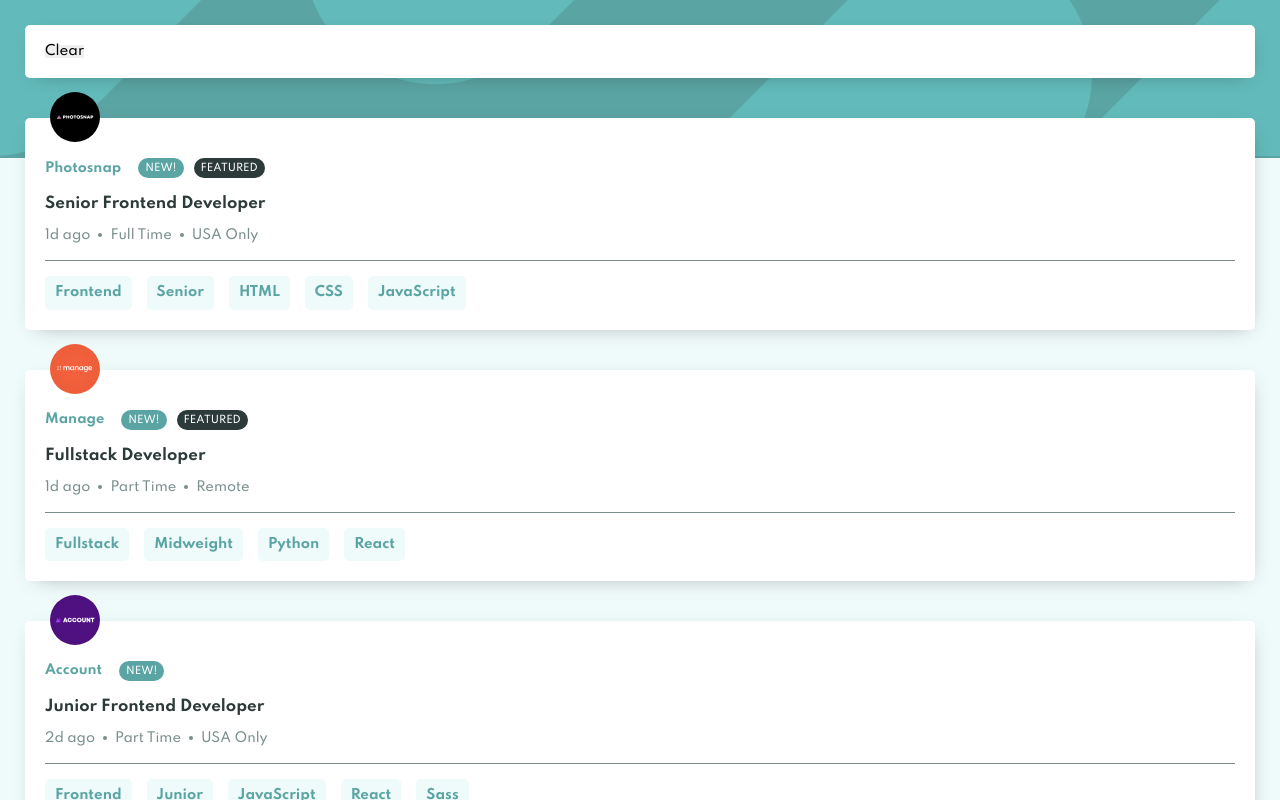
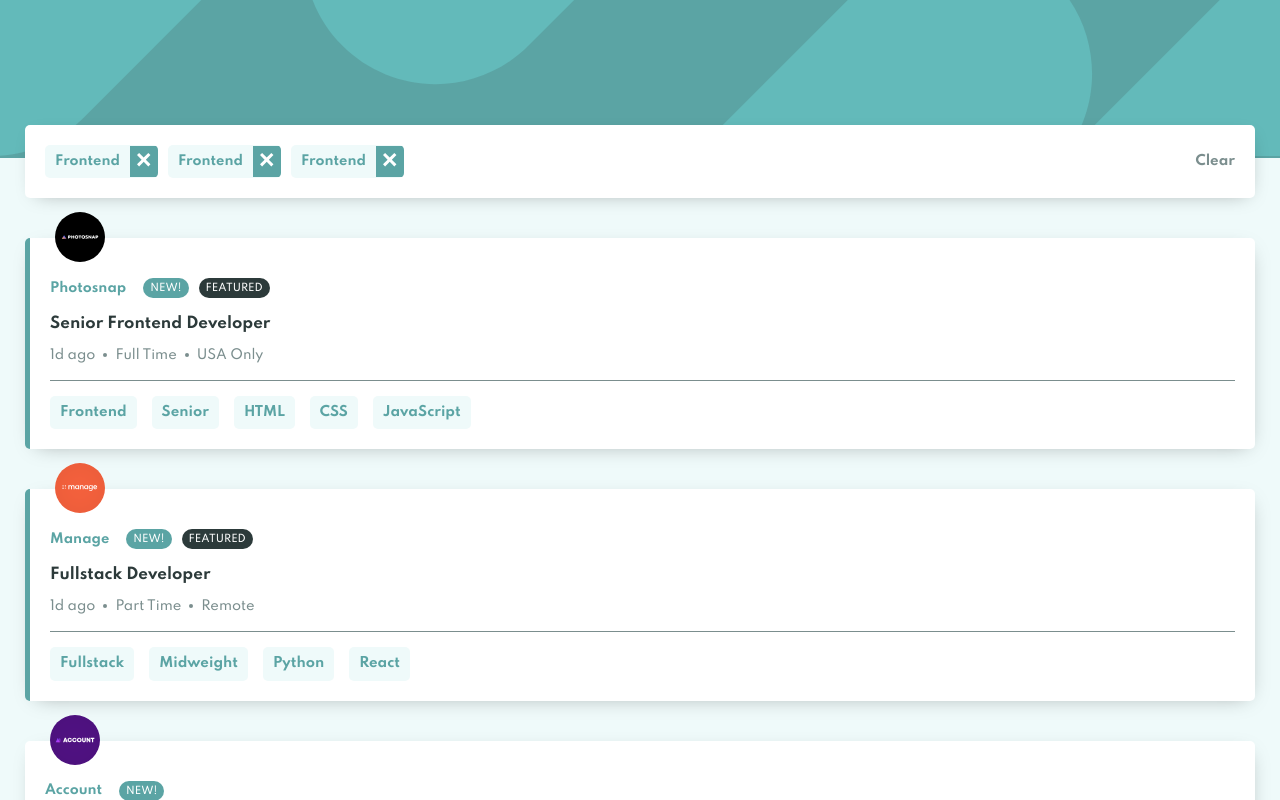
Before and after one commit to MarcoCarpo/Frontend-Mentor---Job-listings-with-filtering-Challenge, a React (Create React App) app: page / in a window 1280 px wide. Shown: the top 800 px of the page. Built offline with nearby package versions, Linux system fonts and the light colour scheme.

Commit message:
style hover

```diff
--- a/src/components/FilterJobs.js
+++ b/src/components/FilterJobs.js
@@ -1,8 +1,12 @@
+import Tablet from "./Tablet";
+
 const FilterJobs = () => {
   return (
     <article className="filter-jobs">
       <div className="filter-jobs__tablets">
-        {/* Tablet components here... */}
+        <Tablet />
+        <Tablet />
+        <Tablet />
       </div>
       <button className="filter-jobs__clear">Clear</button>
     </article>
--- a/src/components/Job.js
+++ b/src/components/Job.js
@@ -8,7 +8,9 @@ const Job = ({
   logo,
 }) => {
   return (
-    <article className="job">
+    <article
+      className={`job ${newJob && featured ? "job__highlighted" : null}`}
+    >
       <div className="job__image-container">
         <img src={logo} alt={`${company} logo`} />
       </div>
--- /dev/null
+++ b/src/components/Tablet.js
@@ -0,0 +1,15 @@
+import React from "react";
+import { ReactComponent as Remove } from "../assets/images/icon-remove.svg";
+
+const Tablet = () => {
+  return (
+    <span className="tablet">
+      <p className="tablet__name">Frontend</p>
+      <button className="tablet__delete">
+        <Remove />
+      </button>
+    </span>
+  );
+};
+
+export default Tablet;
--- a/src/scss/2-containers/_app.scss
+++ b/src/scss/2-containers/_app.scss
@@ -18,6 +18,7 @@
 
   &__content {
     padding: $appPadding;
+    padding-top: 12.5rem;
     z-index: 1;
     position: relative;
   }
--- a/src/scss/3-components/_3-components-index.scss
+++ b/src/scss/3-components/_3-components-index.scss
@@ -1,2 +1,3 @@
 @import "./filter-jobs";
 @import "./job";
+@import "./tablet";
--- a/src/scss/3-components/_filter-jobs.scss
+++ b/src/scss/3-components/_filter-jobs.scss
@@ -2,4 +2,21 @@
   background: map-get($map: $colors, $key: white);
   padding: $containerPadding;
   @include shadow-border-container();
-};
+  @include flex(space-between, center);
+
+  &__tablets {
+    display: flex;
+    flex-wrap: wrap;
+    gap: 1rem;
+  }
+
+  &__clear {
+    background: none;
+    font-family: "spartanbold";
+    color: map-get($map: $colors, $key: dark-grayish-cyan);
+
+    &:hover {
+      text-decoration: underline;
+    }
+  }
+}
--- a/src/scss/3-components/_job.scss
+++ b/src/scss/3-components/_job.scss
@@ -7,6 +7,11 @@
   @include shadow-border-container();
   @include flex(initial, initial, column);
   gap: 1.8rem;
+  user-select: none;
+
+  &__highlighted {
+    border-left: 0.5rem solid map-get($map: $colors, $key: primary);
+  }
 
   &__image-container {
     position: absolute;
@@ -51,6 +56,10 @@
     font-family: "spartanbold";
     font-size: 1.5rem;
     color: map-get($map: $colors, $key: very-dark-grayish-cyan);
+
+    &:hover {
+      color: map-get($map: $colors, $key: primary);
+    }
   }
 
   &__info {
@@ -97,5 +106,10 @@
     background: map-get($map: $colors, $key: background);
     border-radius: 0.5rem;
     padding: 1rem;
+
+    &:hover {
+      color: map-get($map: $colors, $key: white);
+      background: map-get($map: $colors, $key: primary);
+    }
   }
 }
--- /dev/null
+++ b/src/scss/3-components/_tablet.scss
@@ -0,0 +1,23 @@
+.tablet {
+  background: map-get($map: $colors, $key: background);
+  color: map-get($map: $colors, $key: primary);
+  display: flex;
+  align-items: center;
+  font-size: 1.3rem;
+  border-radius: 0.5rem;
+  overflow: hidden;
+
+  &__name {
+    padding: 1rem;
+    font-family: "spartanbold", sans-serif;
+  }
+
+  &__delete {
+    padding: 0.7rem;
+    background: map-get($map: $colors, $key: primary);
+
+    &:hover {
+      background: map-get($map: $colors, $key: very-dark-grayish-cyan);
+    }
+  }
+}
```
